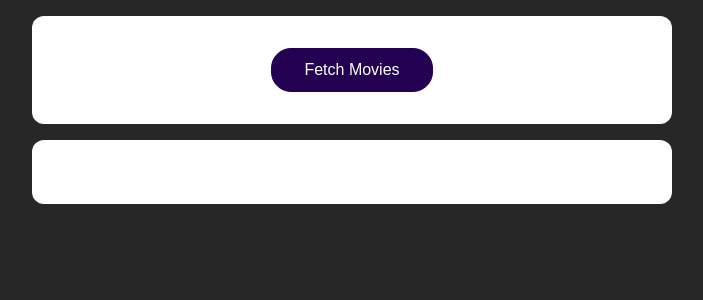
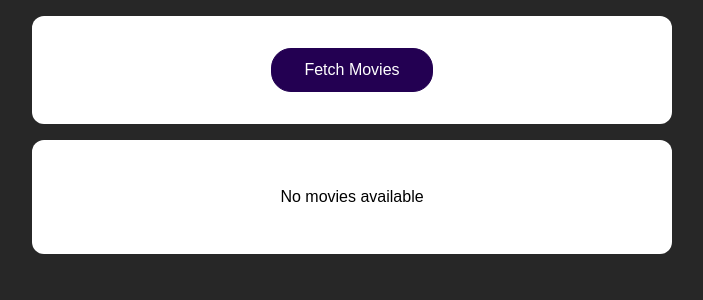
Before and after one commit to lawlawson/react-dummy-movies, a React (Create React App) app: page / in a window 1280 px wide. Shown: the top 300 px of the page, without its empty margins (288-991 px from the left). Built offline with nearby package versions, Linux system fonts and the light colour scheme.

Commit message:
Set initial state for no movies

```diff
--- a/src/App.js
+++ b/src/App.js
@@ -30,7 +30,8 @@
         <button onClick={fetchMoviesHandler}>Fetch Movies</button>
       </section>
       <section>
-        {!isLoading && <MoviesList movies={movies} />}
+        {!isLoading && movies.length > 0 && <MoviesList movies={movies} />}
+        {!isLoading && movies.length === 0 && <p>No movies available</p>}
         {isLoading && <p>Loading...</p>}
       </section>
     </React.Fragment>
```
